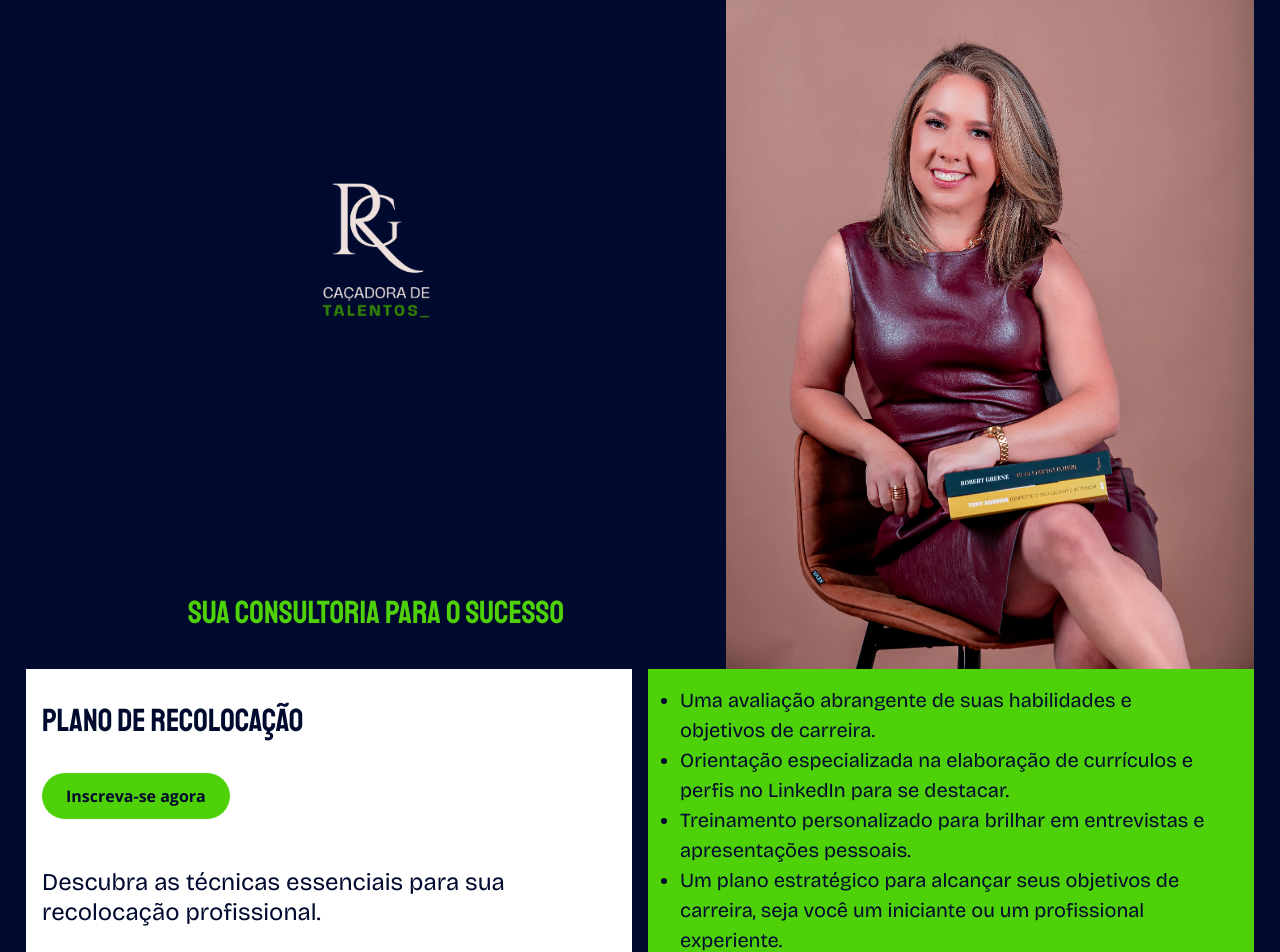
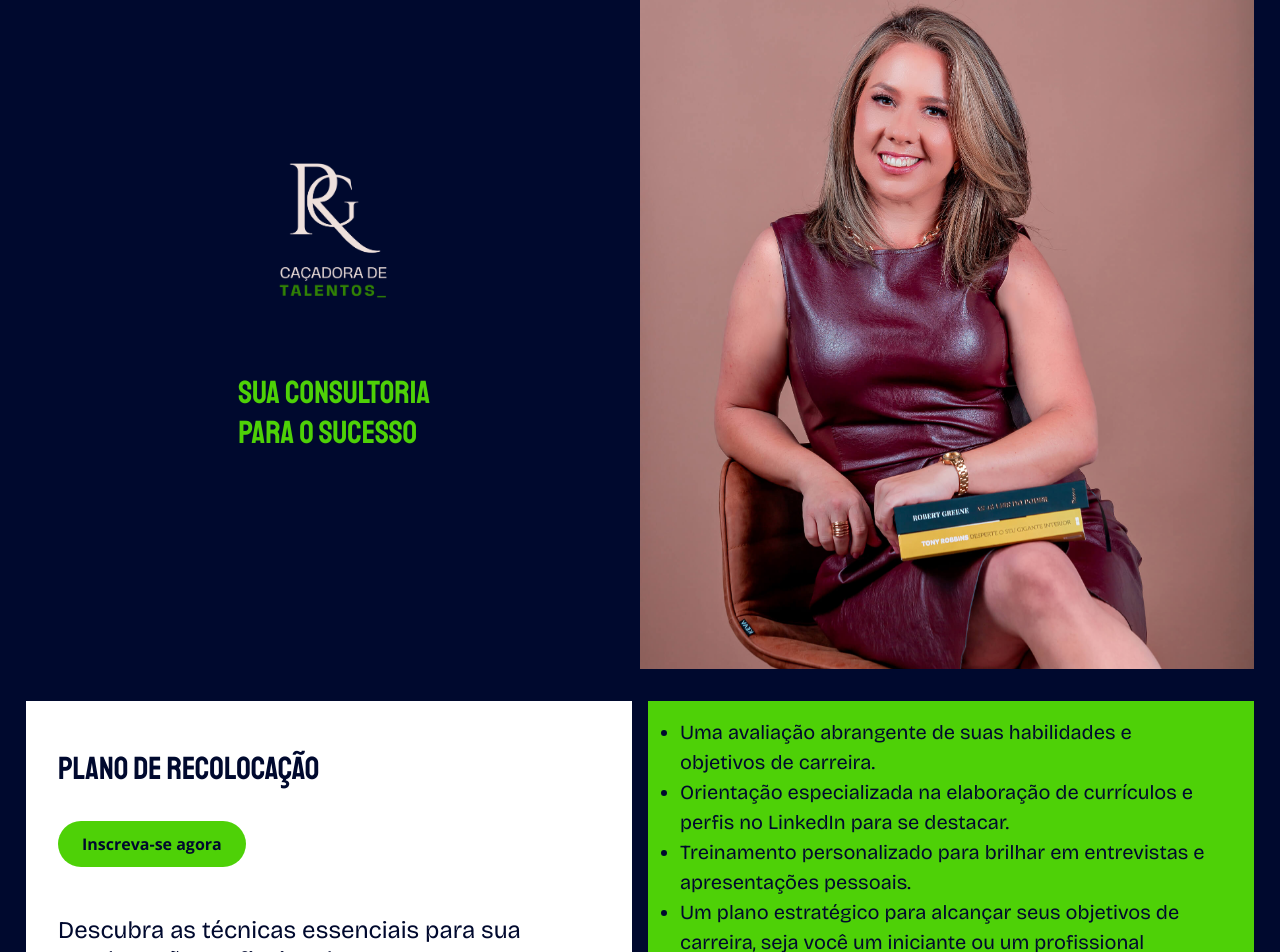
Before and after one commit to natanielporto/rafagil, a React (Vite) app: page / in a window 1280 px wide. Shown: the part 131-1083 px from the top of the page. Built offline with nearby package versions, Linux system fonts and the light colour scheme.

Commit message:
last touchups

```diff
--- a/src/components/LandingSlice/styles.ts
+++ b/src/components/LandingSlice/styles.ts
@@ -6,6 +6,7 @@ export const Wrapper = styled.div`
 
   display: flex;
   align-items: stretch;
+  margin-bottom: 32px;
 `;
 
 export const Content = styled.div`
@@ -17,7 +18,13 @@ export const Content = styled.div`
   width: 100%;
   max-width: 700px;
   overflow: hidden;
-`
+  @media (min-width: 280px) {
+    width: 100%;
+  }
+  @media (min-width: 768px) {
+    width: 50%;
+  }
+`;
 
 export const LeftContainer = styled.div`
   display: flex;
@@ -28,12 +35,26 @@ export const LeftContainer = styled.div`
 
 export const Logo = styled.img`
   transform: scale(0.2);
+  @media (min-width: 280px) {
+    margin-top: -200px;
+  }
+  /* @media (min-width: 768px) {
+    width: 50%;
+  } */
 `;
 
 export const MainTitle = styled.span`
   font-family: "Staatliches";
   color: ${(props) => props.theme.secondary};
   font-size: 2rem;
+  @media (min-width: 280px) {
+    margin-top: -200px;
+    width: 30%;
+    margin-left: 30px;
+  }
+  @media (min-width: 768px) {
+    width: 40%;
+  }
 `;
 
 export const Background = styled.div`
--- a/src/components/ValuesSlice/styles.ts
+++ b/src/components/ValuesSlice/styles.ts
@@ -15,6 +15,9 @@ export const TextContainer = styled.div`
   height: 100%;
   background-color: ${(props) => props.theme.secondaryBg};
   padding: 5rem;
+  @media (min-width: 280px) {
+    padding: 4rem;
+  }
 `;
 
 export const TopText = styled.div`
@@ -35,6 +38,12 @@ export const BottomText = styled.div`
   font-family: "Staatliches", cursive;
   font-size: 1.75rem;
   line-height: 1.25;
+  @media (min-width: 280px) {
+    font-size: 1.25rem;
+  }
+  @media (min-width: 768px) {
+    font-size: 1.75rem;
+  }
 `;
 
 export const Background = styled.div`
@@ -42,6 +51,13 @@ export const Background = styled.div`
 
   background: url(${Photo}) no-repeat top;
   background-size: cover;
+
+  @media (min-width: 768px) {
+    display: none;
+  }
+  @media (min-width: 1024px) {
+    display: inherit;
+  }
 `;
 
 export const Content = styled.div`
@@ -53,7 +69,7 @@ export const Content = styled.div`
   width: 100%;
   max-width: 700px;
   overflow: hidden;
-`
+`;
 
 export const Image = styled.div`
   margin-top: 0.5rem;
@@ -61,7 +77,13 @@ export const Image = styled.div`
   background-size: cover;
   height: 100vh;
 
+  @media (min-width: 280px) {
+    display: none;
+  }
+  @media (min-width: 360px) {
+    display: inherit;
+  }
   @media screen and (min-width: 992px) {
     display: none;
   }
-`
+`;
--- a/src/components/WhiteCard/styles.ts
+++ b/src/components/WhiteCard/styles.ts
@@ -1,9 +1,8 @@
 import styled from "styled-components";
-
 
 export const CardContainer = styled.div<{ orientation: "left" | "right" }>`
   background-color: ${(props) => props.theme.tertiaryBg};
-  padding: 1rem;
+  padding: 2rem;
   ${({ orientation }) =>
     orientation === "left" &&
     `
```
